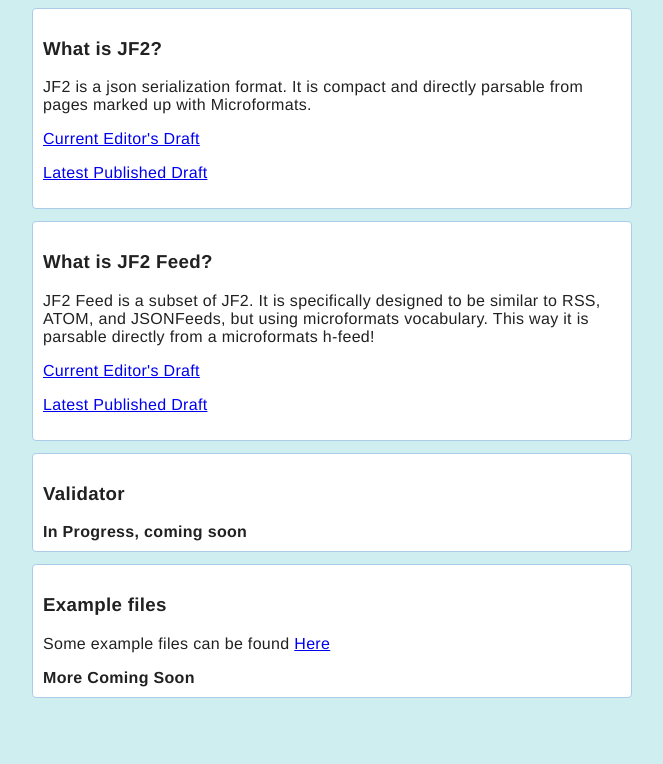
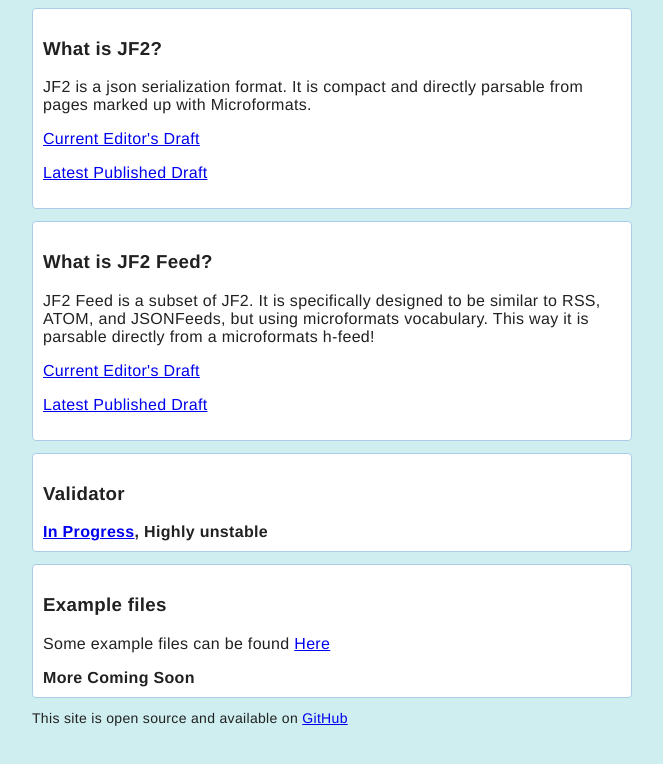
Before and after one commit to dissolve/jf2.rocks, a plain HTML site: page index.html in a window 1280 px wide. Shown: the whole page, without its empty margins (308-971 px from the left). Drawn offline with Linux system fonts and the light colour scheme.

Commit message:
add github line

```diff
--- a/index.html
+++ b/index.html
@@ -33,7 +33,7 @@
 	  </section>
 	  <section class="content">
 		<h3>Validator</h3>
-		<h4>In Progress, coming soon</h4>
+        <h4><a href="validator.jf2.rocks">In Progress</a>, Highly unstable</h4>
 	  </section>
 	  <section class="content">
 		<h3>Example files</h3>
@@ -41,6 +41,10 @@
 		<h4>More Coming Soon</h4>
 	  </section>
 
+
+    <div class="small">
+        This site is open source and available on <a href="https://github.com/dissolve/jf2.rocks">GitHub</a>
+    <div>
 	</div>
   </body>
 </html>
```
Also changed, not shown: 1 other file.
